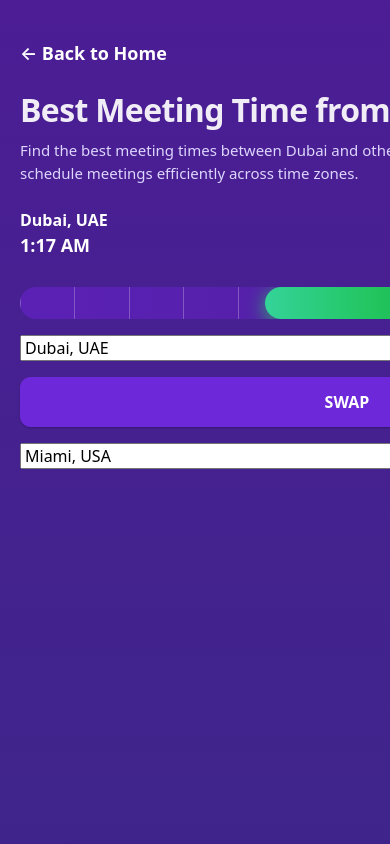
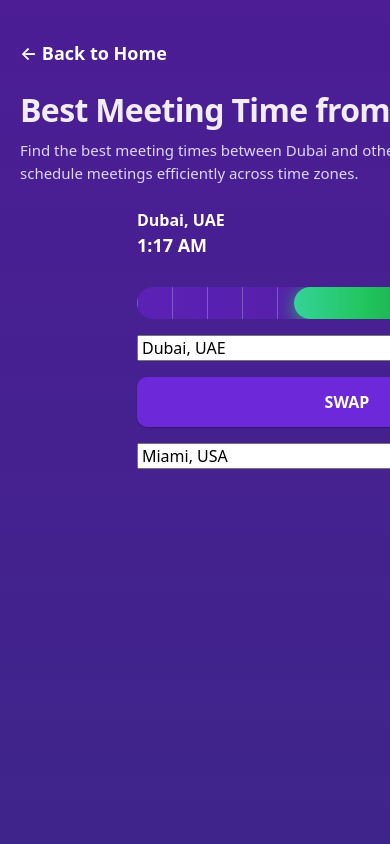
Before and after one commit to techtalk1282/Best-Meeting-Time, a Next.js app: page /best-meeting-time-dubai in a window 390 px wide. Shown: the top 844 px of the page. Built offline with nearby package versions, Linux system fonts and the light colour scheme.

Commit message:
fix: center mobile layout and prevent horizontal cutoff across devices

```diff
--- a/app/ui/ToolPreviewMobile.tsx
+++ b/app/ui/ToolPreviewMobile.tsx
@@ -51,7 +51,16 @@ export default function ToolPreviewMobile(props: any) {
   const ticks = Array.from({ length: 12 }, (_, i) => i * 2);
 
   return (
-    <div style={{ display: "flex", flexDirection: "column", gap: "16px" }}>
+    <div
+  style={{
+    display: "flex",
+    flexDirection: "column",
+    gap: "16px",
+    width: "100%",
+    maxWidth: "420px",
+    margin: "0 auto",
+  }}
+>
 
       {/* TIME DISPLAY */}
       <div style={{ display: "flex", justifyContent: "space-between" }}>
```
